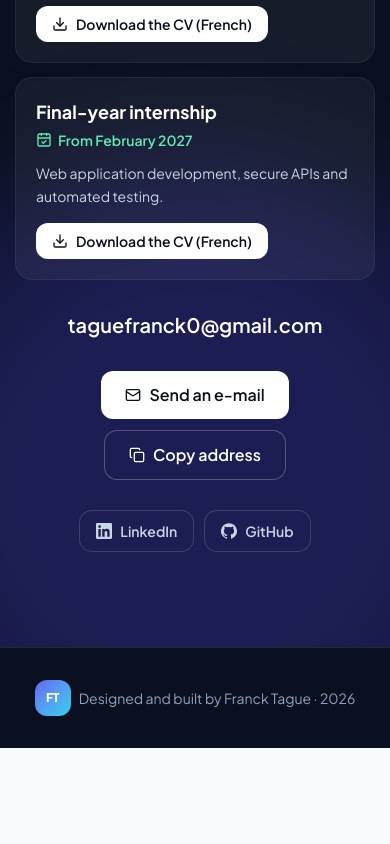
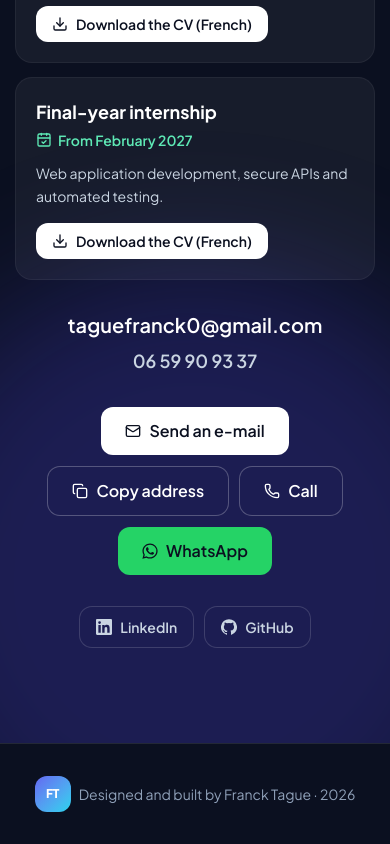
Before and after one commit to TAGUE-GITH/portfolio, a React (Vite) app: page / in a window 390 px wide. Shown: the part 10843-11687 px from the top of the page. Before the commit the page ends 11591 px from the top, so only its background shows below. Built offline with nearby package versions, Linux system fonts and the light colour scheme.

Commit message:
Contact : numéro de téléphone, boutons Appeler et WhatsApp

```diff
--- a/src/App.tsx
+++ b/src/App.tsx
@@ -1,9 +1,9 @@
-import { ArrowRight, ArrowUpRight, BadgeCheck, Briefcase, CalendarCheck, Check, Code2, Copy, Download, FileText, GraduationCap, Languages, Mail, MapPin, Menu, X } from 'lucide-react'
+import { ArrowRight, ArrowUpRight, BadgeCheck, Briefcase, CalendarCheck, Check, Code2, Copy, Download, FileText, GraduationCap, Languages, Mail, MapPin, Menu, Phone, X } from 'lucide-react'
 import { useEffect, useState } from 'react'
 import { CONTACT } from './content'
 import type { Project } from './content'
 import { BrowserFrame, PhoneFrame } from './components/Frames'
-import { GithubIcon, LinkedinIcon } from './components/Icons'
+import { GithubIcon, LinkedinIcon, WhatsappIcon } from './components/Icons'
 import { useLang } from './lang'
 
 const SECTIONS = ['projects', 'skills', 'journey', 'contact'] as const
@@ -397,6 +397,7 @@ function Contact() {
           ))}
         </ul>
         <p className="mt-8 text-xl font-semibold break-all text-white sm:text-2xl">{CONTACT.email}</p>
+        <p className="mt-2 text-lg font-semibold text-slate-300">{CONTACT.phone}</p>
         <div className="mt-8 flex flex-wrap justify-center gap-3">
           <a href={`mailto:${CONTACT.email}`} className="inline-flex items-center gap-2 rounded-xl bg-white px-6 py-3 font-semibold text-ink transition hover:bg-brand-50">
             <Mail className="size-4" aria-hidden />
@@ -406,6 +407,14 @@ function Contact() {
             {copied ? <Check className="size-4 text-emerald-300" aria-hidden /> : <Copy className="size-4" aria-hidden />}
             {copied ? t.contact.copied : t.contact.copy}
           </button>
+          <a href={CONTACT.tel} className="inline-flex items-center gap-2 rounded-xl px-6 py-3 font-semibold ring-1 ring-white/25 transition hover:bg-white/10">
+            <Phone className="size-4" aria-hidden />
+            {t.contact.call}
+          </a>
+          <a href={CONTACT.whatsapp} target="_blank" rel="noreferrer" className="inline-flex items-center gap-2 rounded-xl bg-[#25D366] px-6 py-3 font-semibold text-ink transition hover:bg-[#1ebe5a]">
+            <WhatsappIcon className="size-4" />
+            {t.contact.whatsapp}
+          </a>
         </div>
         <div className="mt-8 flex justify-center gap-3">
           <a href={CONTACT.linkedin} target="_blank" rel="noreferrer" className="inline-flex items-center gap-2 rounded-xl px-4 py-2.5 text-sm font-semibold text-slate-300 ring-1 ring-white/15 transition hover:bg-white/10 hover:text-white">
--- a/src/components/Icons.tsx
+++ b/src/components/Icons.tsx
@@ -4,6 +4,14 @@ export function GithubIcon({ className = '' }: { className?: string }) {
   return (
     <svg viewBox="0 0 24 24" fill="currentColor" className={className} aria-hidden>
       <path d="M12 .3a12 12 0 0 0-3.8 23.4c.6.1.8-.3.8-.6v-2c-3.3.7-4-1.6-4-1.6-.6-1.4-1.4-1.8-1.4-1.8-1-.7.1-.7.1-.7 1.2 0 1.9 1.2 1.9 1.2 1 1.8 2.8 1.3 3.5 1 0-.8.4-1.3.7-1.6-2.7-.3-5.5-1.3-5.5-6 0-1.2.5-2.3 1.3-3.1-.2-.4-.6-1.6 0-3.2 0 0 1-.3 3.4 1.2a11.5 11.5 0 0 1 6 0c2.3-1.5 3.3-1.2 3.3-1.2.6 1.6.2 2.8 0 3.2.9.8 1.3 1.9 1.3 3.2 0 4.6-2.8 5.6-5.5 5.9.5.4.9 1.1.9 2.2v3.3c0 .3.1.7.8.6A12 12 0 0 0 12 .3" />
+    </svg>
+  )
+}
+
+export function WhatsappIcon({ className = '' }: { className?: string }) {
+  return (
+    <svg viewBox="0 0 24 24" fill="currentColor" className={className} aria-hidden>
+      <path d="M17.47 14.38c-.3-.15-1.76-.87-2.03-.97-.27-.1-.47-.15-.67.15-.2.3-.77.97-.94 1.17-.17.2-.35.22-.65.07-.3-.15-1.26-.46-2.4-1.48-.89-.79-1.49-1.77-1.66-2.07-.17-.3-.02-.46.13-.61.13-.13.3-.35.45-.52.15-.17.2-.3.3-.5.1-.2.05-.37-.02-.52-.08-.15-.67-1.62-.92-2.22-.24-.58-.49-.5-.67-.51h-.57c-.2 0-.52.07-.8.37-.27.3-1.04 1.02-1.04 2.48 0 1.46 1.07 2.88 1.21 3.07.15.2 2.1 3.2 5.08 4.49.71.31 1.26.49 1.7.63.71.23 1.36.2 1.87.12.57-.09 1.76-.72 2-1.41.25-.7.25-1.29.17-1.41-.07-.13-.27-.2-.57-.35M12.05 21.5h-.01a9.4 9.4 0 0 1-4.8-1.31l-.34-.2-3.57.93.95-3.48-.22-.36a9.4 9.4 0 0 1-1.44-5.02c0-5.2 4.24-9.43 9.44-9.43a9.38 9.38 0 0 1 9.43 9.44c0 5.2-4.23 9.43-9.44 9.43m8.03-17.46A11.27 11.27 0 0 0 12.05.7C5.8.7.7 5.79.7 12.05c0 2 .52 3.95 1.52 5.67L.6 23.6l6.02-1.58a11.33 11.33 0 0 0 5.42 1.38h.01c6.26 0 11.35-5.09 11.35-11.35 0-3.03-1.18-5.88-3.32-8.02" />
     </svg>
   )
 }
--- a/src/content.ts
+++ b/src/content.ts
@@ -30,6 +30,9 @@ export const CV = {
 
 export const CONTACT = {
   email: 'taguefranck0@gmail.com',
+  phone: '06 59 90 93 37',
+  tel: 'tel:+33659909337',
+  whatsapp: 'https://wa.me/33659909337',
   linkedin: 'https://www.linkedin.com/in/tague-franck',
   github: 'https://github.com/TAGUE-GITH',
 }
@@ -236,6 +239,8 @@ export const CONTENT = {
       email: 'Écrire un e-mail',
       copy: 'Copier l’adresse',
       copied: 'Adresse copiée',
+      call: 'Appeler',
+      whatsapp: 'WhatsApp',
     },
     footer: 'Conçu et développé par Franck Tague',
   },
@@ -423,6 +428,8 @@ export const CONTENT = {
       email: 'Send an e-mail',
       copy: 'Copy address',
       copied: 'Address copied',
+      call: 'Call',
+      whatsapp: 'WhatsApp',
     },
     footer: 'Designed and built by Franck Tague',
   },
```
Also changed, not shown: 1 other file (tests, documents, lock files or other folders).
